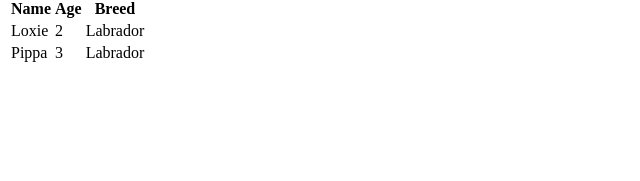
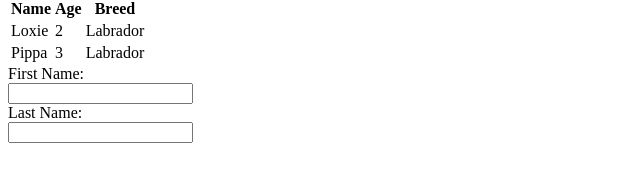
Before and after one commit to Gainelle396/mentor-website, a plain HTML site: page index.html in a window 1280 px wide. Shown: the part 539-720 px from the top of the page, without its empty margins (0-640 px from the left). Drawn offline with Linux system fonts and the light colour scheme.

Commit message:
Update index.html

```diff
--- a/index.html
+++ b/index.html
@@ -31,5 +31,12 @@
     </tr>
   </table>
 
+  <form>
+    <label for="fname">First Name:</label><br>
+    <input type="text" id="fname" name="fname" value=""><br>
+    <label for="lname">Last Name:</label><br>
+    <input type="text" id="lname" name="lname" value=""><br>
+  </form>
+
 </body>
 </html>
```
